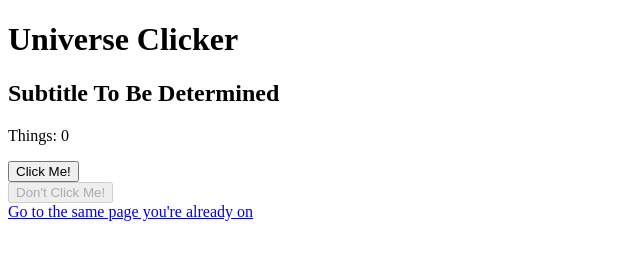
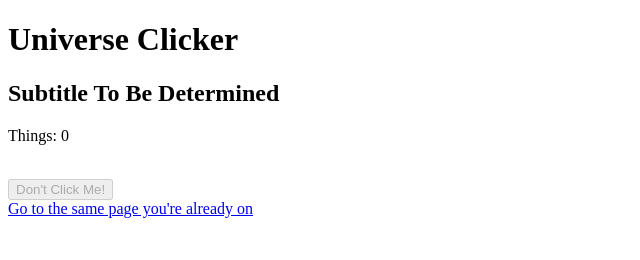
Before and after one commit to poop3/universe-clicker, a plain HTML site: page index.html in a window 1280 px wide. Shown: the whole page, without its empty margins (0-640 px from the left). Drawn offline with Linux system fonts and the light colour scheme.

Commit message:
Update index.html

```diff
--- a/index.html
+++ b/index.html
@@ -14,7 +14,7 @@
     <h1>Universe Clicker</h1>
     <h2>Subtitle To Be Determined</h2>
     <p id="numberthing">Things: 0</p>
-    <button type="button" onclick="doTheThing()">Click Me!</button>
+    <button type="button" onclick="doTheThing()" hidden>Click Me!</button>
     <br>
     <button type="button" disabled>Don't Click Me!</button>
     <br>
```
